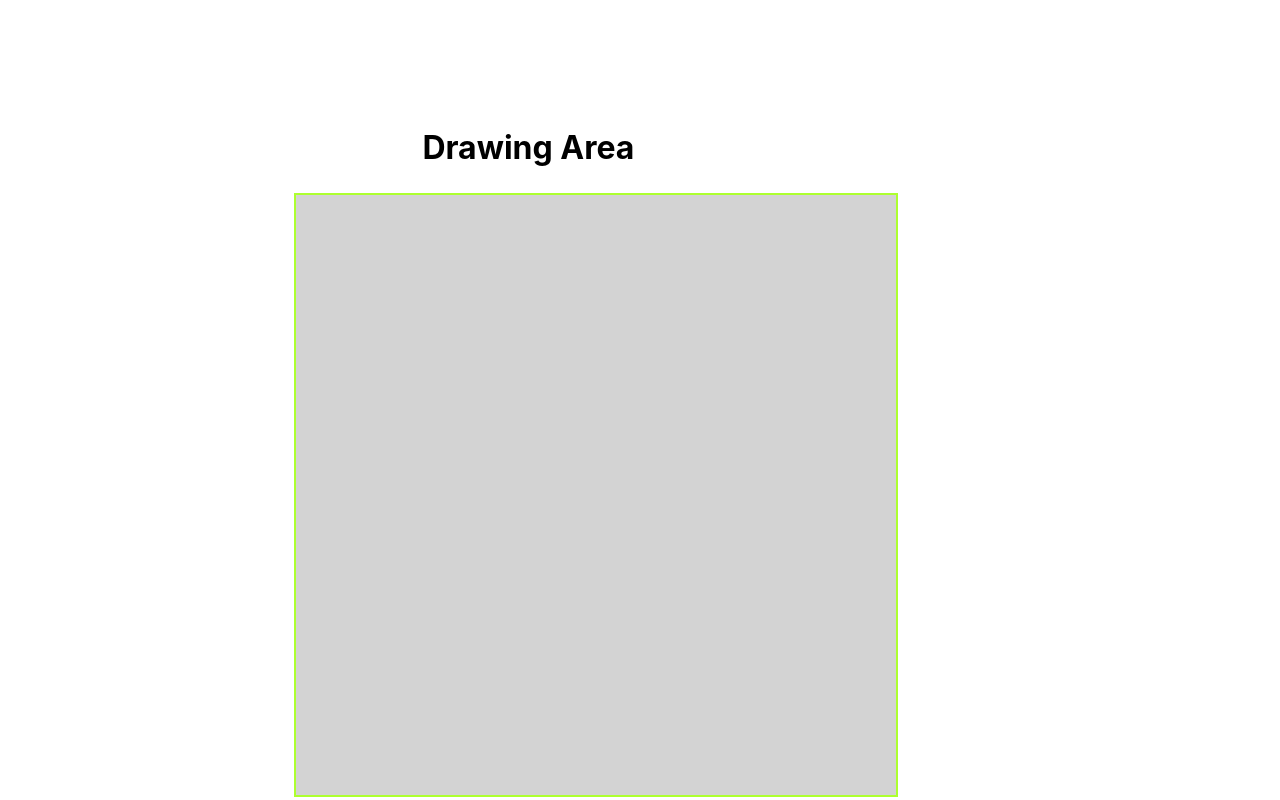
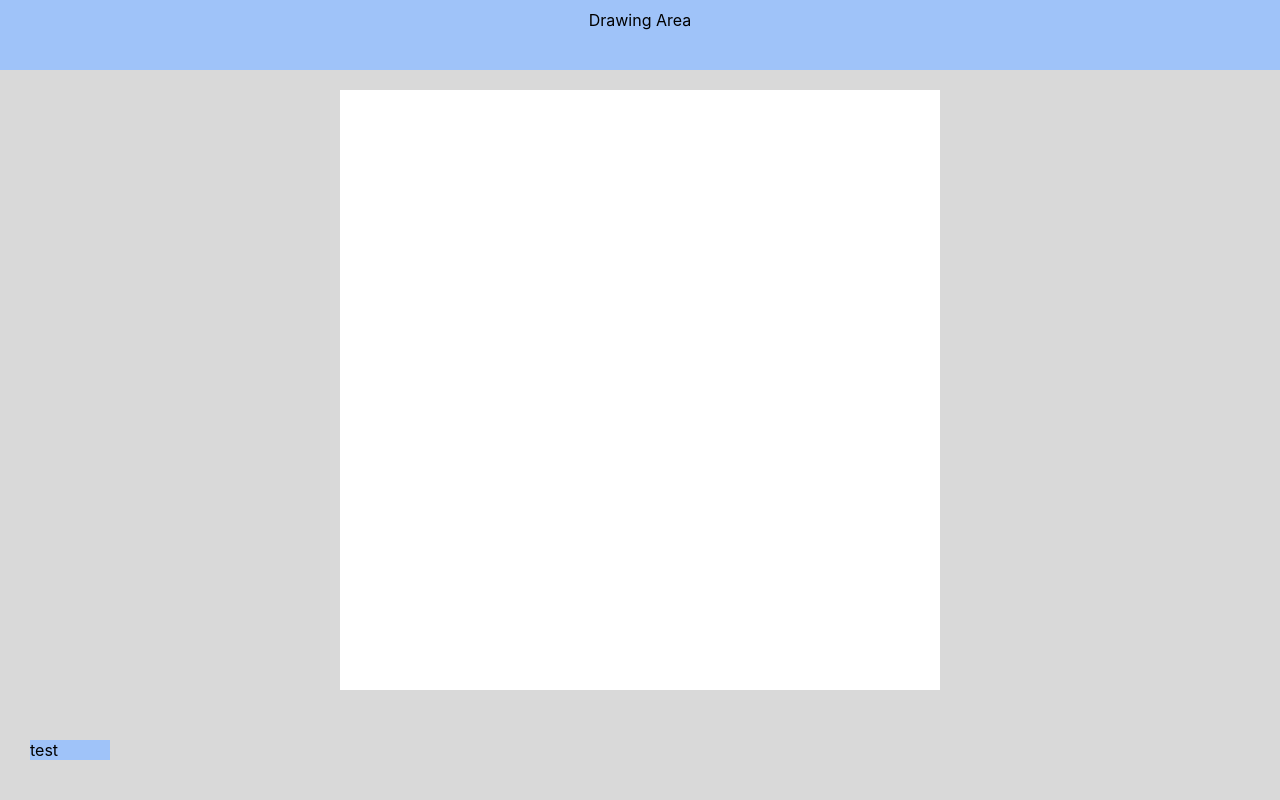
Before and after one commit to randyttruong/mspaint-js, a React (Create React App) app in the folder react-drawing-canvas/: page / in a window 1280 px wide. Built offline with nearby package versions, Linux system fonts and the light colour scheme.

Commit message:
Styling for drawing page

```diff
--- a/react-drawing-canvas/src/App.css
+++ b/react-drawing-canvas/src/App.css
@@ -1,50 +1,51 @@
-.App {
-  text-align: center;
-}
-
-.App-logo {
-  height: 40vmin;
-  pointer-events: none;
-}
-
-@media (prefers-reduced-motion: no-preference) {
-  .App-logo {
-    animation: App-logo-spin infinite 20s linear;
-  }
-}
-
-.App-header {
-  background-color: #282c34;
-  min-height: 100vh;
-  display: flex;
-  flex-direction: column;
-  align-items: center;
-  justify-content: center;
-  font-size: calc(10px + 2vmin);
-  color: white;
-}
-
-.App-link {
-  color: #61dafb;
-}
-
 h1 {
   margin: 10% 33%;
 }
 
 .drawing-area {
+  /* centers drawing area */
+  display: block;
+  margin-left: auto;
+  margin-right: auto;
+
+  width: 80%;
+  max-width: 600px;
   width: 600px;
   height: 600px;
-  background-color: lightgrey;
-  border: 2px solid greenyellow;
-  margin: -8% 23%;
+  background-color: white;
+  /* border: 2px solid greenyellow; */
+  margin-top: 30px;
+  position: relative;
+  top: 60px;
 }
 
-@keyframes App-logo-spin {
-  from {
-    transform: rotate(0deg);
-  }
-  to {
-    transform: rotate(360deg);
-  }
+header {
+  list-style-type: none;
+  margin:0;
+  padding-top:10px;
+  background-color: #9fc3f9;
+  height: 60px;
+  position: absolute;
+  top: 0;
+  left: 0;
+  /* width: 100svw; */
+  width: 100%;
+  text-align: center;
 }
+
+body {
+  background-color: #d9d9d9;
+}
+
+toolbar {
+  width: 80px;
+  left: 30px;
+  max-width: 100 px;
+  background-color: #9fc3f9;
+  margin: 10px;
+  position: absolute;
+  bottom: 30px;
+  display: block;
+  margin-left: auto;
+  margin-right: auto;
+}
--- a/react-drawing-canvas/src/App.js
+++ b/react-drawing-canvas/src/App.js
@@ -4,12 +4,15 @@ import DrawingArea from './DrawingArea';
 
 function App() {
   return (
-    <>
-      <h1> Drawing Area</h1>
+    <peepee>
+      <header> Drawing Area</header>
       <div className="App drawing-area">
-      <DrawingArea />
+        <DrawingArea strokeColor="#000000"/>
       </div>
-    </>
+      <toolbar>
+        test
+      </toolbar>
+    </peepee>
   );
 }
 
--- a/react-drawing-canvas/src/DrawingArea.js
+++ b/react-drawing-canvas/src/DrawingArea.js
@@ -2,7 +2,7 @@ import { React } from 'react';
 import { Stage, Layer, Line } from 'react-konva';
 import { useEffect, useState, useRef } from 'react';
 
-const DrawingArea = ({onClearLines, clearLines}) => {
+const DrawingArea = ({onClearLines, clearLines, strokeColor}) => {
 
     const [lines, setLines] = useState([]);
     const isDrawing = useRef(false);
@@ -44,7 +44,7 @@ const DrawingArea = ({onClearLines, clearLines}) => {
     };
 
     return (
-        <div className=" text-center text-dark">
+        <div className="text-center text-dark">
             <Stage
                 width={600}
                 height={600}
@@ -58,7 +58,7 @@ const DrawingArea = ({onClearLines, clearLines}) => {
                         <Line
                         key={i}
                         points={line.points}
-                        stroke="#df4b26"
+                        stroke={strokeColor}
                         strokeWidth={2}
                         tension={0.5}
                         lineCap="round"
```
